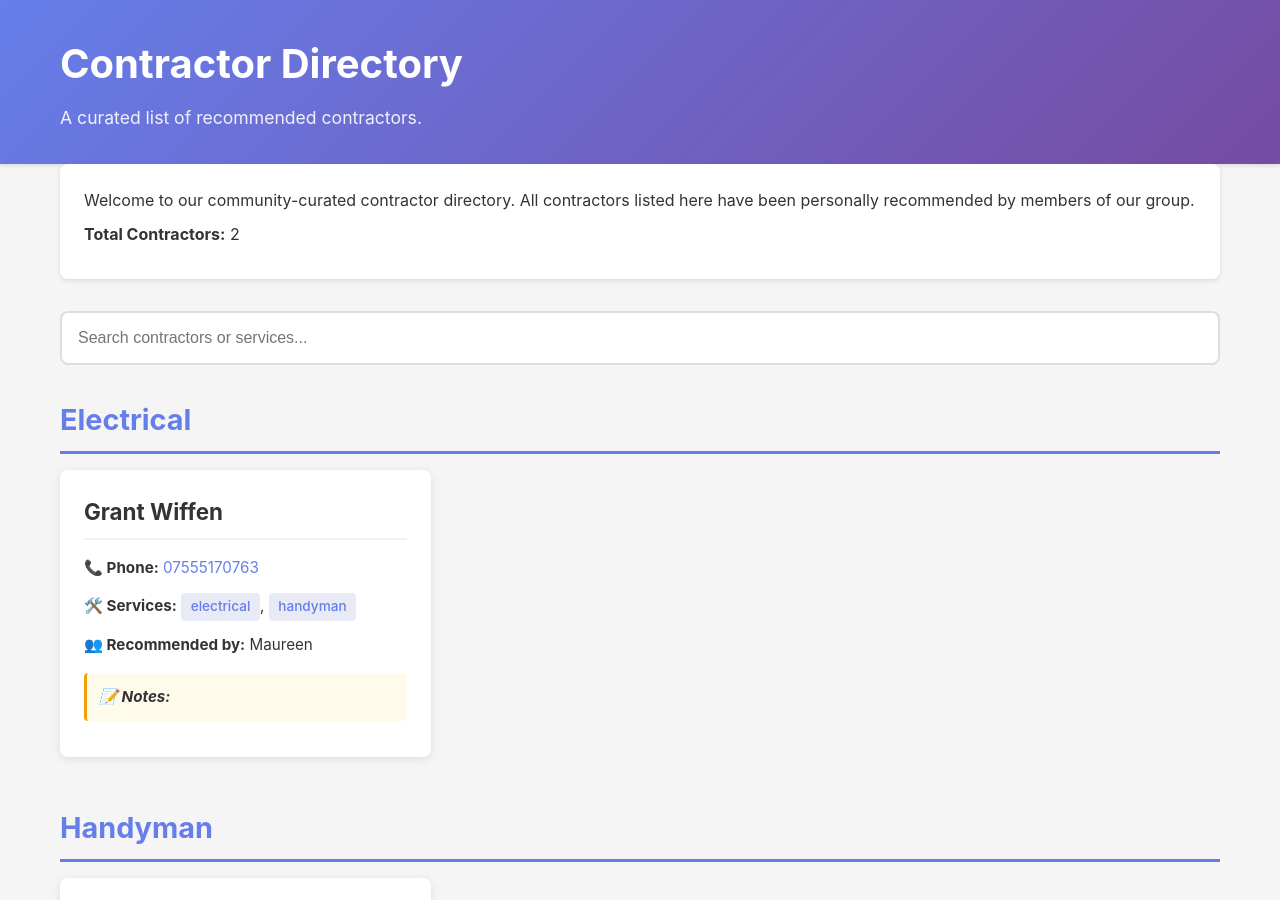
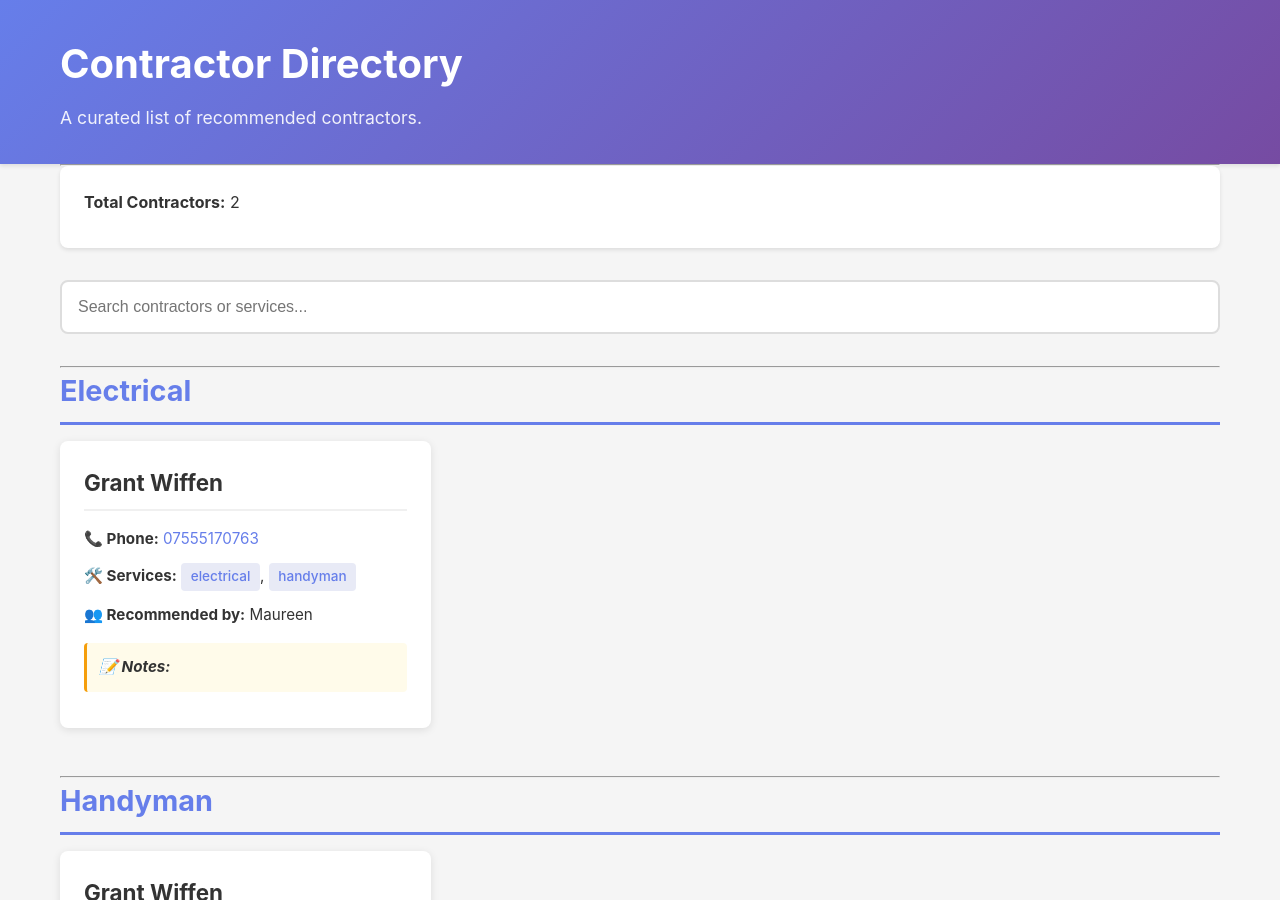
Before and after one commit to aucklandwynd/contractors, a Jekyll site: the page built from index.html, in a window 1280 px wide and 900 px high. Built offline with Jekyll 4.4.1, drawn with Linux system fonts in a browser that asks for light colours.

Commit message:
Remove intro text and introduce horizontal rules.

```diff
--- a/index.html
+++ b/index.html
@@ -3,15 +3,17 @@ layout: default
 title: Home
 ---
 
+<hr>
+
 <div class="intro">
-    <p>Welcome to our community-curated contractor directory. All contractors listed here have been personally
-        recommended by members of our group.</p>
     <p><strong>Total Contractors:</strong> {{ site.data.contractors | size }}</p>
 </div>
 
 <div class="search-box">
     <input type="text" id="searchInput" placeholder="Search contractors or services..." onkeyup="filterContractors()">
 </div>
+
+<hr>
 
 <div id="contractorList">
     {% assign services = site.data.contractors | map: "services" | flatten | uniq | sort %}
@@ -60,6 +62,7 @@ title: Home
             {% endfor %}
         </div>
     </section>
+    <hr>
     {% endfor %}
 </div>
 
```
